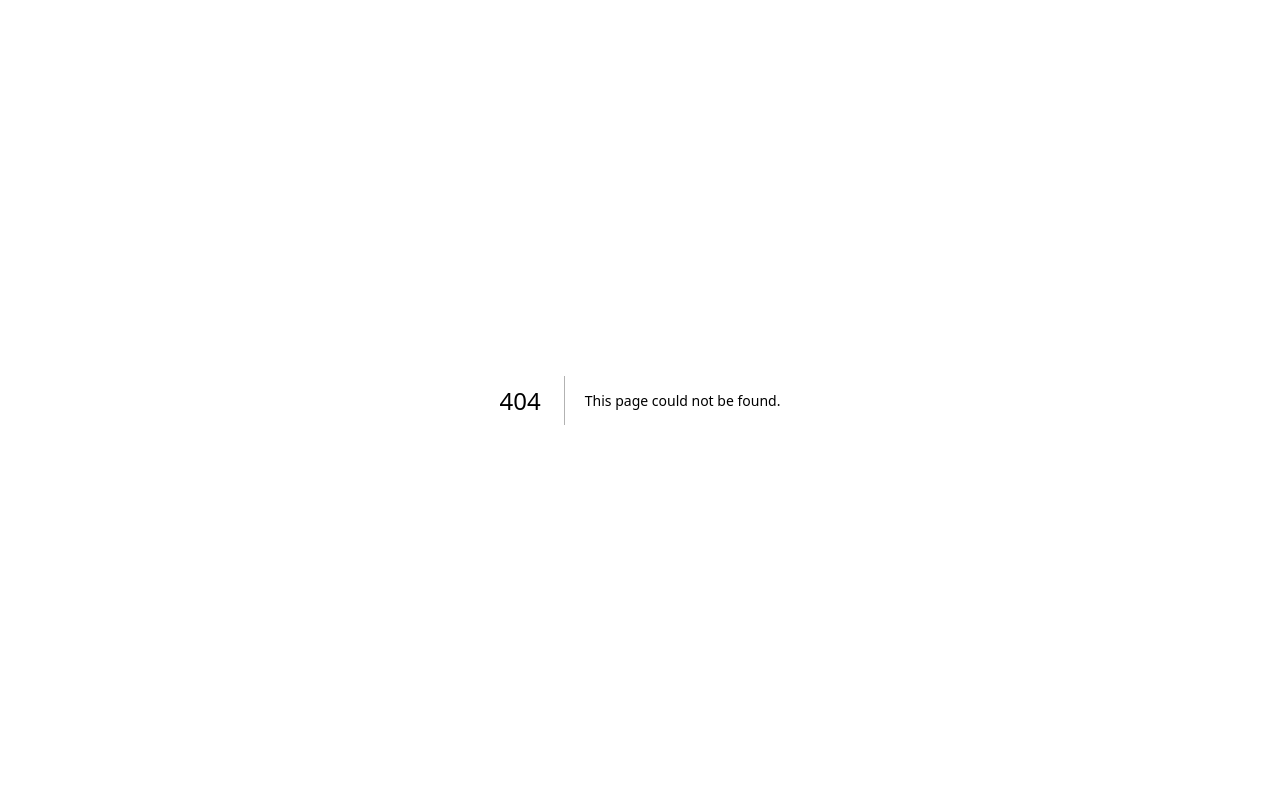
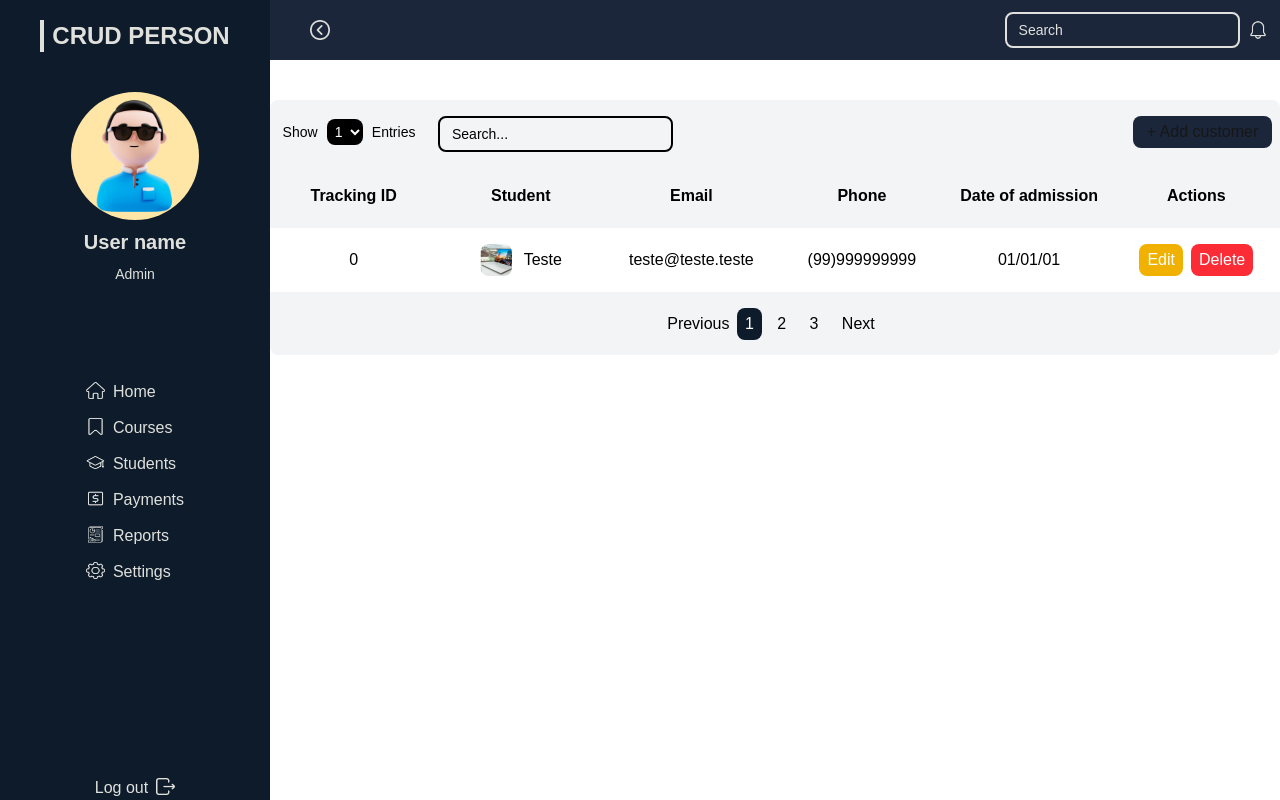
Before and after one commit to KINGvicttor/crud-person, a Next.js app: page /studentList in a window 1280 px wide. Before the commit this address had no page. Built offline with nearby package versions, Linux system fonts and the light colour scheme.

Commit message:
student list frontend done

```diff
--- /dev/null
+++ b/src/app/studentList/page.tsx
@@ -0,0 +1,15 @@
+"use client"
+
+import { SideBar } from "@/components/SideBar";
+import { StudentList } from "@/components/StudentList";
+
+const Page = () => {
+    return (
+        <div className="w-screen h-screen flex">
+            <SideBar />
+            <StudentList />
+        </div>
+    )
+}
+
+export default Page;
--- a/src/components/Header.tsx
+++ b/src/components/Header.tsx
@@ -5,7 +5,7 @@ export const Header = () => {
     return(
         <div className="w-[calc(100vw-270px)] h-[60px] flex justify-between bg-primary-blue ">
             <div className="w-[800px] flex items-center">
-                <a href=""><img className="w-[20px] h-[20px] ml-10" src={returnIcon.src} /></a>
+                <a href="/home"><img className="w-[20px] h-[20px] ml-10" src={returnIcon.src} /></a>
             </div>
             <div className="w-[300px] flex items-center">
                 <input
--- a/src/components/Home.tsx
+++ b/src/components/Home.tsx
@@ -7,13 +7,12 @@ import reportIcon from "../assets/img/report-icon.png"
 
 export const Home = () => {
     return (
-        <div className="w-[calc(100vw-270px)] h-screen bg-primary-blue">
+        <div className="w-[calc(100vw-270px)] flex flex-col items-center h-screen bg-primary-blue">
             <Header />
-            <div className="w-[calc(100vw-270px)] h-[calc(100vh-60px)]">
-                <div className="container mx-auto flex justify-between p-10">
+            <div className="h-[calc(100vh-60px)] container mx-auto flex justify-between p-10">
                 <div className="w-[300px] h-[180px] cursor-pointer rounded-lg bg-secondary-blue shadow-lg">
                     <div className="p-5">
-                            <img className="w-[48px] h-[38px]" src={courseIcon.src}/>
+                        <img className="w-[48px] h-[38px]" src={courseIcon.src} />
                         <p className="text-lg mt-2">Courses</p>
                     </div>
                     <div className="flex justify-end">
@@ -21,16 +20,18 @@ export const Home = () => {
                     </div>
                 </div>
                 <div className="w-[300px] h-[180px] cursor-pointer rounded-lg bg-secondary-blue shadow-lg">
+                    <a href="/studentList">
                         <div className="p-5">
-                            <img className="w-[48px] h-[38px]" src={studentIcon.src}/>
+                            <img className="w-[48px] h-[38px]" src={studentIcon.src} />
                             <p className="text-lg mt-2">Students</p>
                         </div>
+                    </a>
                     <div className="flex justify-end">
                         <p className="text-2xl font-bold p-5 mr-5">999</p>
                     </div>
                 </div><div className="w-[300px] h-[180px] cursor-pointer rounded-lg bg-secondary-blue shadow-lg">
                     <div className="p-5">
-                            <img className="w-[48px] h-[38px]" src={paymentIcon.src}/>
+                        <img className="w-[48px] h-[38px]" src={paymentIcon.src} />
                         <p className="text-lg mt-2">Payments</p>
                     </div>
                     <div className="flex justify-end">
@@ -38,7 +39,7 @@ export const Home = () => {
                     </div>
                 </div><div className="w-[300px] h-[180px] cursor-pointer rounded-lg bg-secondary-blue shadow-lg">
                     <div className="p-5">
-                            <img className="w-[48px] h-[38px]" src={reportIcon.src}/>
+                        <img className="w-[48px] h-[38px]" src={reportIcon.src} />
                         <p className="text-lg mt-2">Reports</p>
                     </div>
                     <div className="flex justify-end">
@@ -47,6 +48,5 @@ export const Home = () => {
                 </div>
             </div>
         </div>
-        </div>
     )
 }
--- /dev/null
+++ b/src/components/StudentList.tsx
@@ -0,0 +1,82 @@
+import { Header } from "./Header"
+import studentListIcon from "../assets/img/student-list-icon.png"
+
+export const StudentList = () => {
+    return (
+        <div className="w-[calc(100vw-270px)] h-screen flex flex-col items-center bg-white">
+            <Header />
+            <div className="h-[calc(100vh-60px)] container mx-auto py-10">
+                <div className="w-full h-[64px] flex justify-between items-center bg-gray-100 rounded-t-lg">
+                    <div className="w-[386px] h-[32px] flex items-center justify-between">
+                        <div className="w-[150px] h-[31px] flex items-center justify-around text-sm text-black">
+                            <p className="ml-2">Show</p>
+                            <select
+                                className="p-1 rounded-lg text-white bg-black"
+                                name="">
+                                <option value="1">1</option>
+                            </select>
+                            <p>Entries</p>
+                        </div>
+                        <div className="w-[218px] h-[32px]">
+                            <input
+                                className="px-3 py-1 mr-2 border-2 border-black text-black rounded-lg placeholder:text-sm placeholder:text-black outline-0"
+                                type="search"
+                                name=""
+                                placeholder="Search..." />
+                        </div>
+                    </div>
+                    <div className="w-[139px] h-[32px] mr-2">
+                        <button
+                            className="w-full h-full bg-primary-blue p-1 rounded-lg cursor-pointer"
+                            onClick={() => ('')}>+ Add customer</button>
+                    </div>
+                </div>
+
+
+                <table className="w-full text-black">
+                    <thead className="w-full h-[49px] bg-gray-100 font-bold">
+                        <tr className="w-full h-[64px]">
+                            <td className="w-[120px] h-[17px] text-center">Tracking ID</td>
+                            <td className="w-[120px] h-[17px] text-center">Student</td>
+                            <td className="w-[120px] h-[17px] text-center">Email</td>
+                            <td className="w-[120px] h-[17px] text-center">Phone</td>
+                            <td className="w-[120px] h-[17px] text-center">Date of admission</td>
+                            <td className="w-[120px] h-[17px] text-center">Actions</td>
+                        </tr>
+                    </thead>
+                    <tbody>
+                        <tr className="w-full h-[64px]">
+                            <td className="w-[120px] h-[17px] text-center">0</td>
+                            <td className="w-[120px] h-[17px] text-center">
+                                <div className="flex items-center justify-center">
+                                    <img
+                                        className="w-[32px] h-[32px] rounded-lg mr-3"
+                                        src={studentListIcon.src} />
+                                    <p>Teste</p>
+                                </div>
+                            </td>
+                            <td className="w-[120px] h-[17px] text-center">teste@teste.teste</td>
+                            <td className="w-[120px] h-[17px] text-center">{'(99)999999999'}</td>
+                            <td className="w-[120px] h-[17px] text-center">01/01/01</td>
+                            <td className="w-[120px] h-[17px] text-center">
+                                <button onClick={() => ('')} className="bg-yellow-500 text-white rounded-lg cursor-pointer px-2 py-1 mr-2">Edit</button>
+                                <button onClick={() => ('')} className="bg-red-500 text-white rounded-lg cursor-pointer px-2 py-1">Delete</button>
+                            </td>
+                        </tr>
+                    </tbody>
+                </table>
+
+
+                <div className="w-full h-[63px] flex justify-center items-center text-black bg-gray-100 rounded-b-lg">
+                    <div className="w-[223px] h-[31px] flex items-center justify-around">
+                        <a href="">Previous</a>
+                        <a href="" className="bg-primary-darkblue text-white px-2 py-1 rounded-lg">1</a>
+                        <a href="" className="px-2 py-1 rounded-lg hover:bg-primary-darkblue hover:text-white">2</a>
+                        <a href="" className="px-2 py-1 rounded-lg hover:bg-primary-darkblue hover:text-white">3</a>
+                        <a href="" className="px-2 py-1 rounded-lg">Next</a>
+                    </div>
+                </div>
+            </div>
+        </div>
+    )
+}
```
Also changed, not shown: src/assets/img/student-list-icon.png (added). Lines whose indentation alone changed are shown as unchanged.
